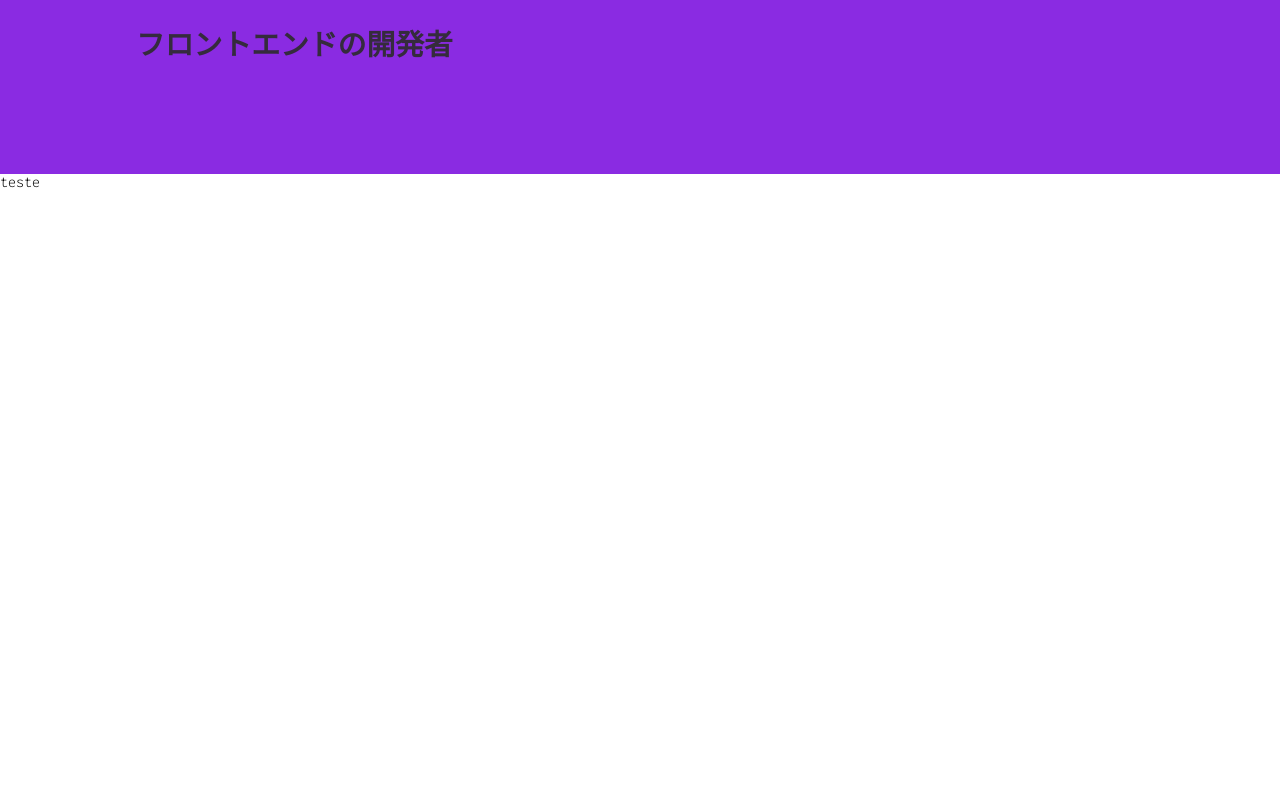
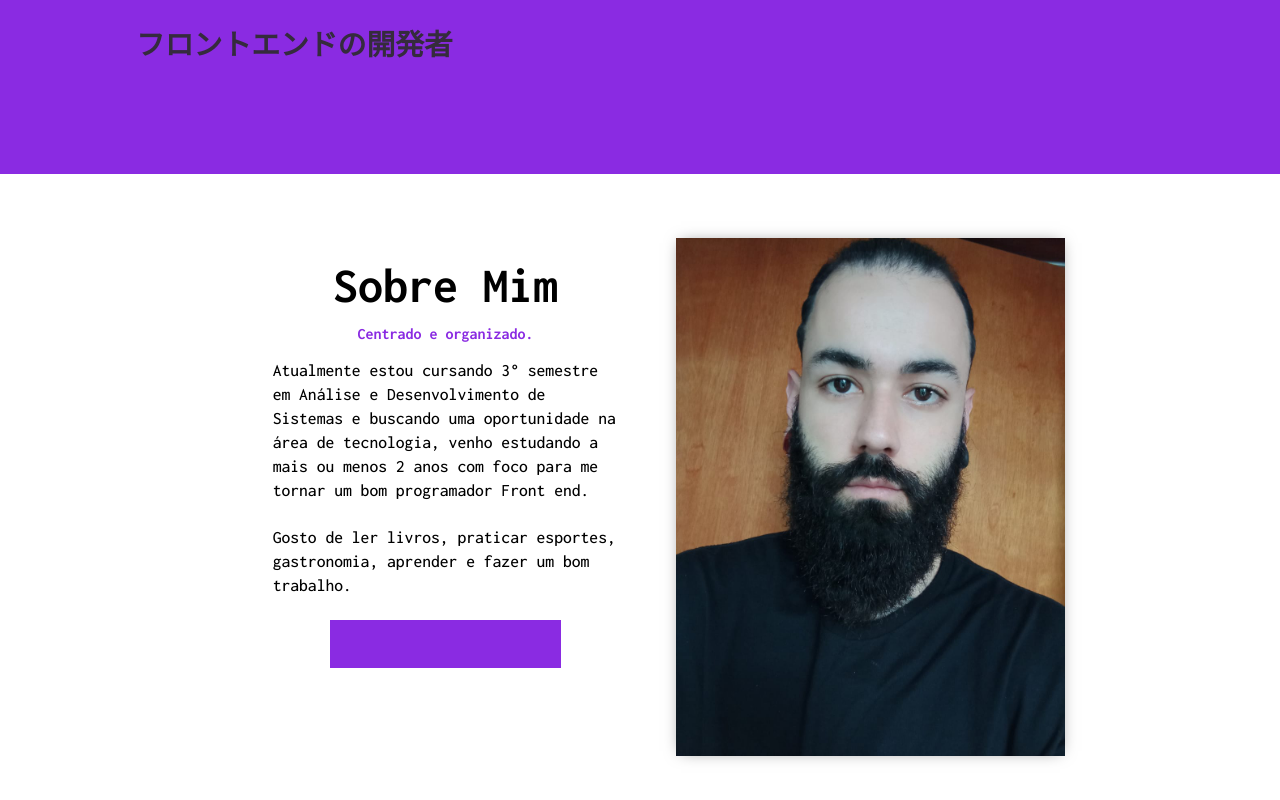
Before and after one commit to RodrigoMelloFernandes/Portfolio, a React (Create React App) app in the folder portfolio/: page / in a window 1280 px wide. Shown: the part 446-1246 px from the top of the page. Before the commit the page ends 800 px from the top, so only its background shows below. Built offline with nearby package versions, Linux system fonts and the light colour scheme.

Commit message:
add about me html and css

```diff
--- /dev/null
+++ b/portfolio/src/components/Button/Button.module.scss
@@ -0,0 +1,5 @@
+@import '../../scss/styles.scss';
+
+.button{
+  @extend .button;
+}
--- /dev/null
+++ b/portfolio/src/components/Button/index.tsx
@@ -0,0 +1,7 @@
+import styles from './Button.module.scss';
+
+export default function Button () {
+  return (
+    <button className={styles.button}></button>
+  );
+}
--- a/portfolio/src/pages/AboutMe/AboutMe.module.scss
+++ b/portfolio/src/pages/AboutMe/AboutMe.module.scss
@@ -1 +1,66 @@
 @import '../../scss/styles.scss';
+
+.aboutMe{
+  background-color: rgba(255, 255, 255, 0.1);
+  &__paddingBox{
+    @extend .paddingBox;
+    @include display-flexDirection(flex, column);
+    @include alignItems-justifyContent(center, center);
+    //--------------------Desktop----------------------------->
+    @include for-desktop-only {
+      @include display-flexDirection(flex, row);
+      @include alignItems-justifyContent(flex-start, center);
+      width: 100%;
+      padding-left: 10%;
+      padding-right: 10%;
+    }
+  }
+
+  &__TitleBox{
+    @include display-flexDirection(flex, column);
+    @include alignItems-justifyContent(center, center);
+    //--------------------Desktop----------------------------->
+    @include for-desktop-only {
+      @include display-flexDirection(flex, column);
+      @include alignItems-justifyContent(center, center);
+      width: 45%;
+    }
+
+    &___title{
+      @extend .titleh3;
+    }
+
+    &___subtitle{
+      @extend .titleh4;
+    }
+
+    &___content{
+      @extend .content;
+    }
+
+    &___button{
+      @extend .button;
+      margin-top: 10%;
+      margin-bottom: 10%;
+      //--------------------Desktop----------------------------->
+      @include for-desktop-only {
+        margin-bottom: 2.5%;
+        margin-top: 1.5%;
+      }
+    }
+
+  }
+
+  &__img{
+    width: 100%;
+
+    margin-bottom: $m10;
+    box-shadow: 0px 0px 15px -5px rgba(0, 0, 0, 0.5);
+    //--------------------Desktop----------------------------->
+    @include for-desktop-only {
+      width: 38%;
+      //height: 28rem;
+      margin-bottom: 0;
+    }
+  }
+}
--- a/portfolio/src/pages/AboutMe/index.tsx
+++ b/portfolio/src/pages/AboutMe/index.tsx
@@ -1,10 +1,34 @@
 import styles from './AboutMe.module.scss';
+import fotoAtual from '../../assets/aboutMe/FotoAtual.jpg';
+import Button from '../../components/Button';
 
 export default function AboutMe () {
   return (
-    <section>
-      <div>
-        <p>teste</p>
+    <section className={styles.aboutMe}>
+      <div className={styles.aboutMe__paddingBox}>
+        <div className={styles.aboutMe__TitleBox}>
+          <h3 className={styles.aboutMe__TitleBox___title}>
+            Sobre Mim
+          </h3>
+          <h4 className={styles.aboutMe__TitleBox___subtitle}>
+            Centrado e organizado.
+          </h4>
+          <p className={styles.aboutMe__TitleBox___content}>
+            Atualmente estou cursando 3° semestre em Análise e Desenvolvimento de
+            Sistemas e buscando uma oportunidade na área de tecnologia, venho
+            estudando a mais ou menos 2 anos com foco para me tornar um bom
+            programador Front end.
+          </p>
+          <p className={styles.aboutMe__TitleBox___content}>
+            Gosto de ler livros, praticar esportes, gastronomia, aprender e fazer
+            um bom trabalho.
+          </p>
+          {/* <button className={styles.aboutMe__TitleBox___button}>
+            Download CV
+          </button> */}
+          <Button></Button>
+        </div>
+        <img src={fotoAtual} className={styles.aboutMe__img}/>
       </div>
     </section>
   );
--- a/portfolio/src/pages/Header/Header.module.scss
+++ b/portfolio/src/pages/Header/Header.module.scss
@@ -48,6 +48,7 @@
     @include for-desktop-only{
       @include display-flexDirection(flex, row-reverse);
       @include alignItems-justifyContent(center, center);
+
     }
   }
 
--- a/portfolio/src/pages/Header/NavLinks/NavLinks.module.scss
+++ b/portfolio/src/pages/Header/NavLinks/NavLinks.module.scss
@@ -39,14 +39,14 @@
   @include for-desktop-only {
     @include display-flexDirection(flex, row);
     @include alignItems-justifyContent(center, center);
-    position: absolute;
-    top: 1.5rem;
-    left: 21rem;
+    //position: fixed;
+    top: 0rem;
     border-top: none;
-    width: 45%;
+    width: 100%;
     height: 2rem;
     visibility: visible;
-    background-color: transparent;
+    padding: 2.5rem 5%;
+    overflow: hidden;
 
   }
 }
--- a/portfolio/src/pages/Header/StackBoxComponent/index.tsx
+++ b/portfolio/src/pages/Header/StackBoxComponent/index.tsx
@@ -6,10 +6,8 @@ interface IStackBoxComponentImg {
 
 export default function StackBoxComponent ({url}:IStackBoxComponentImg) {
   return (
-    <>
-      <div className={styles.stackBoxComponent}>
-        <img className={styles.stackBoxComponent__img} src={url} alt="Icon" />
-      </div>
-    </>
+    <div className={styles.stackBoxComponent}>
+      <img className={styles.stackBoxComponent__img} src={url} alt="Icon" />
+    </div>
   );
 }
--- a/portfolio/src/scss/components/AllComponents.scss
+++ b/portfolio/src/scss/components/AllComponents.scss
@@ -1,3 +1,4 @@
 @import '../components/Containers/Containers.scss';
 @import '../components/Titles/Titles.scss';
 @import '../components/Subtitles/Subtitle.scss';
+@import '../components/Button/Button.scss';
--- /dev/null
+++ b/portfolio/src/scss/components/Button/Button.scss
@@ -0,0 +1,17 @@
+@import '../../variables/variables.scss' , '../../mixins/mixins.scss';
+
+
+.button{
+  width: 50%;
+  height: 3rem;
+  background-color: $Purple;
+  color: $White;
+  font-weight: 700;
+  transition: all 350ms linear;
+  &:hover {
+    background-color: transparent;
+    border: 1px solid $Purple;
+    color: $Purple;
+    cursor: pointer;
+  }
+}
--- a/portfolio/src/scss/components/Subtitles/Subtitle.scss
+++ b/portfolio/src/scss/components/Subtitles/Subtitle.scss
@@ -0,0 +1,13 @@
+@import '../../variables/variables.scss' , '../../mixins/mixins.scss';
+
+.content{
+  font-size: 1.1rem;
+  font-weight: 500;
+  margin-bottom: $m5;
+  line-height: 1.5rem;
+  text-align: start;
+  //--------------------Desktop----------------------------->
+  @include for-desktop-only {
+    width: 75%;
+  }
+}
--- a/portfolio/src/scss/components/titles/Titles.scss
+++ b/portfolio/src/scss/components/titles/Titles.scss
@@ -1,16 +1,33 @@
 @import '../../variables/variables.scss' , '../../mixins/mixins.scss';
 
 
-.titleH2{
+.titleh3{
   font-size: 3.125rem;
   font-weight: 700;
+  padding-top: 5%;
+  margin-bottom: $m5;
   text-align: center;
-  color: $White;
+  //--------------------Desktop----------------------------->
+  @include for-desktop-only {
+    width: 60%;
+    margin-bottom: 2.5%;
+  }
 }
 
-.titleH3{
-  font-size: 2rem;
-  font-weight: 500;
+.titleh4{
+  font-size: 1.1rem;
+  font-weight: 700;
+  margin-bottom: $m5;
+  line-height: 1.5rem;
   text-align: center;
-  color: $White;
+  width: 100%;
+  color: $Purple;
+  //--------------------Desktop----------------------------->
+  @include for-desktop-only {
+    text-align: center;
+    //margin-left: 5%;
+    width: 50%;
+    font-size: 1rem;
+    margin-bottom: 2.5%;
+  }
 }
```
